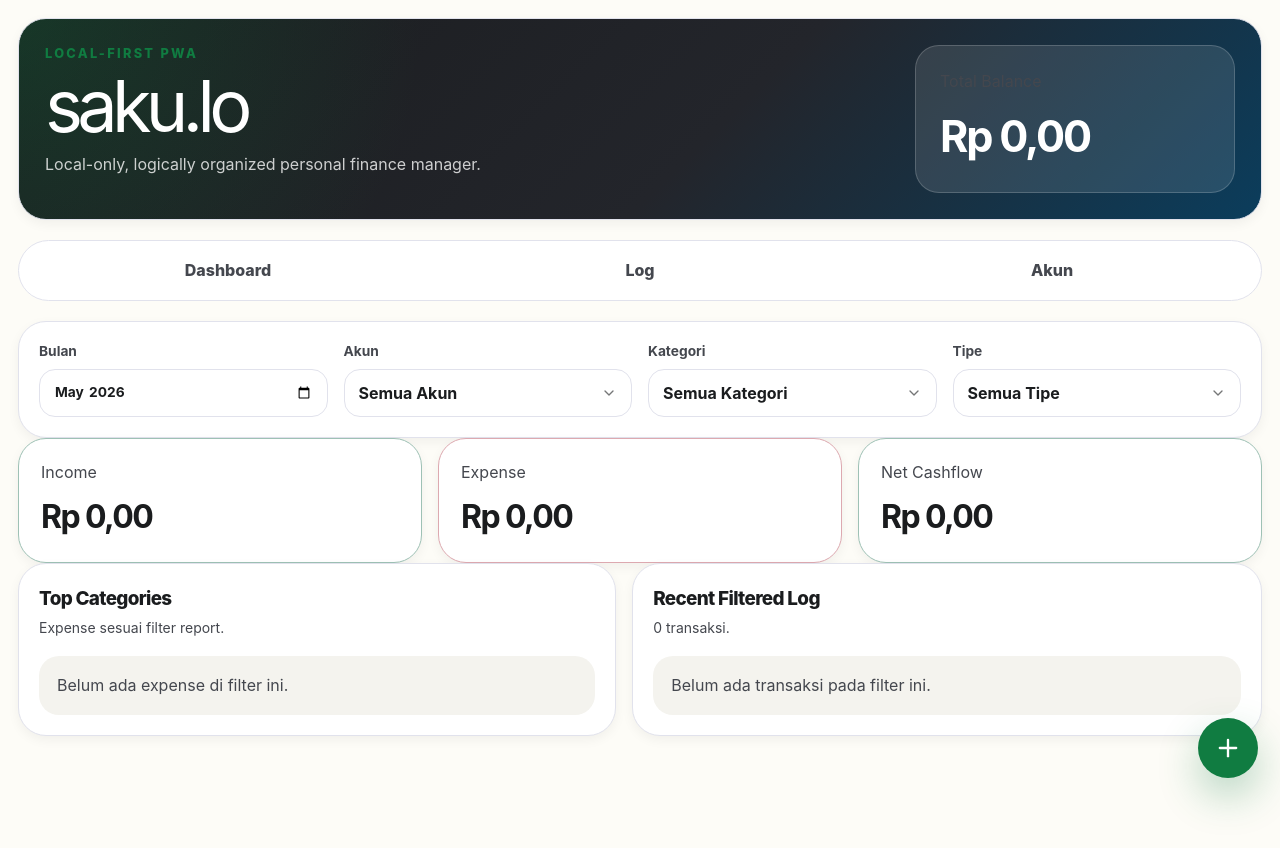
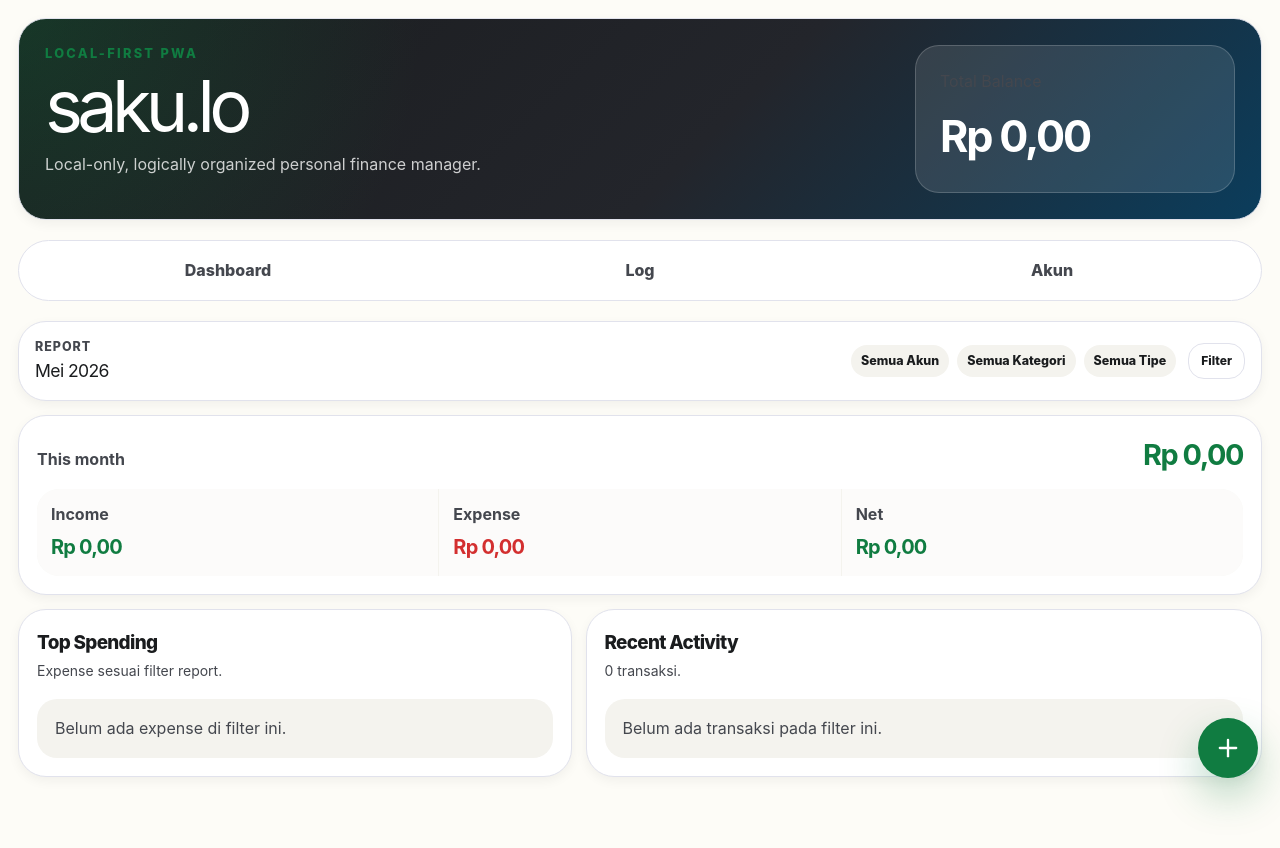
Before and after one commit to kurniawan2805/sakulo, a React (Vite) app: page / in a window 1280 px wide. Shown: the top 848 px of the page. Built offline with nearby package versions, Linux system fonts and the light colour scheme.

Commit message:
Refine dashboard layout

```diff
--- a/src/App.css
+++ b/src/App.css
@@ -70,6 +70,109 @@
   gap: 16px;
 }
 
+.dashboard-stack {
+  display: flex;
+  flex-direction: column;
+  gap: 14px;
+}
+
+.dashboard-grid {
+  display: grid;
+  gap: 14px;
+  grid-template-columns: minmax(0, 0.9fr) minmax(0, 1.1fr);
+}
+
+.dashboard-toolbar {
+  align-items: center;
+  display: grid;
+  gap: 12px;
+  grid-template-columns: auto minmax(0, 1fr) auto;
+  padding: 16px;
+}
+
+.toolbar-kicker {
+  color: var(--muted);
+  display: block;
+  font-size: 0.78rem;
+  font-weight: 800;
+  letter-spacing: 0.08em;
+  text-transform: uppercase;
+}
+
+.dashboard-toolbar h2 {
+  font-size: 1.1rem;
+  margin-top: 2px;
+}
+
+.filter-chips {
+  display: flex;
+  flex-wrap: wrap;
+  gap: 8px;
+  justify-content: flex-end;
+  min-width: 0;
+}
+
+.filter-chips span {
+  background: var(--soft-bg);
+  border-radius: 999px;
+  color: var(--text-h);
+  font-size: 0.78rem;
+  font-weight: 800;
+  max-width: 180px;
+  overflow: hidden;
+  padding: 7px 10px;
+  text-overflow: ellipsis;
+  white-space: nowrap;
+}
+
+.overview-card {
+  padding: 18px;
+}
+
+.overview-heading {
+  align-items: baseline;
+  display: flex;
+  justify-content: space-between;
+  margin-bottom: 14px;
+}
+
+.overview-heading span,
+.overview-grid span {
+  color: var(--muted);
+  font-weight: 750;
+}
+
+.overview-heading strong {
+  font-size: clamp(1.15rem, 4vw, 1.8rem);
+  letter-spacing: -0.05em;
+}
+
+.overview-grid {
+  background: var(--soft-bg);
+  border-radius: 22px;
+  display: grid;
+  gap: 1px;
+  grid-template-columns: repeat(3, minmax(0, 1fr));
+  overflow: hidden;
+}
+
+.overview-grid > div {
+  background: color-mix(in srgb, var(--surface) 72%, transparent);
+  display: flex;
+  flex-direction: column;
+  gap: 6px;
+  min-width: 0;
+  padding: 14px;
+}
+
+.overview-grid strong {
+  font-size: clamp(0.95rem, 3vw, 1.25rem);
+  letter-spacing: -0.04em;
+  overflow: hidden;
+  text-overflow: ellipsis;
+  white-space: nowrap;
+}
+
 .metrics-grid {
   grid-template-columns: repeat(3, minmax(0, 1fr));
 }
@@ -87,6 +190,10 @@
   grid-template-columns: repeat(4, minmax(0, 1fr));
 }
 
+.compact-filter-panel {
+  animation: filter-in 160ms ease-out;
+}
+
 .tab-nav {
   background: var(--surface);
   border: 1px solid var(--border);
@@ -96,8 +203,6 @@
   gap: 6px;
   grid-template-columns: repeat(3, 1fr);
   padding: 6px;
-  position: sticky;
-  top: 12px;
   z-index: 5;
 }
 
@@ -299,6 +404,10 @@ button:focus-visible {
   gap: 12px;
 }
 
+.compact-panel {
+  padding: 18px;
+}
+
 .category-row,
 .transaction-item,
 .account-item {
@@ -308,6 +417,18 @@ button:focus-visible {
   display: grid;
   gap: 12px;
   padding: 12px;
+}
+
+.compact-panel .category-row,
+.compact-transaction-list .transaction-item {
+  background: transparent;
+  border-radius: 16px;
+  padding: 8px 0;
+}
+
+.compact-panel .category-row + .category-row,
+.compact-transaction-list .transaction-item + .transaction-item {
+  border-top: 1px solid var(--border);
 }
 
 .category-row {
@@ -358,6 +479,33 @@ button:focus-visible {
   display: block;
   line-height: 1.35;
   margin-top: 2px;
+}
+
+.spending-bar {
+  background: color-mix(in srgb, var(--border) 50%, transparent);
+  border-radius: 999px;
+  display: block;
+  height: 5px;
+  margin-top: 8px;
+  overflow: hidden;
+  width: 100%;
+}
+
+.spending-bar span {
+  border-radius: inherit;
+  display: block;
+  height: 100%;
+}
+
+@keyframes filter-in {
+  from {
+    opacity: 0;
+    transform: translateY(-4px);
+  }
+  to {
+    opacity: 1;
+    transform: translateY(0);
+  }
 }
 
 .transaction-main {
@@ -523,7 +671,17 @@ button:focus-visible {
   .metrics-grid,
   .content-grid,
   .accounts-grid,
-  .filter-panel {
+  .filter-panel,
+  .dashboard-grid,
+  .dashboard-toolbar {
+    grid-template-columns: 1fr;
+  }
+
+  .filter-chips {
+    justify-content: flex-start;
+  }
+
+  .overview-grid {
     grid-template-columns: 1fr;
   }
 
--- a/src/App.tsx
+++ b/src/App.tsx
@@ -12,7 +12,6 @@ import {
   getTimestamp,
   makeId,
   type Account,
-  type CashflowType,
   type Category,
   type MoneyTransaction,
   type PrimaryCurrency,
@@ -72,6 +71,7 @@ function App() {
   const [tab, setTab] = useState<Tab>('dashboard')
   const [quickAddOpen, setQuickAddOpen] = useState(false)
   const [quickAddStep, setQuickAddStep] = useState<QuickAddStep>('type')
+  const [dashboardFiltersOpen, setDashboardFiltersOpen] = useState(false)
   const [snapshot, setSnapshot] = useState<Snapshot>({ accounts: [], categories: [], transactions: [] })
   const [primaryCurrency, setPrimaryCurrency] = useState<PrimaryCurrency>('IDR')
   const [filters, setFilters] = useState<ReportFilters>({
@@ -297,10 +297,12 @@ function App() {
           <DashboardTab
             accounts={activeAccounts}
             categories={snapshot.categories}
+            filtersOpen={dashboardFiltersOpen}
             filters={filters}
             formatMoney={formatMoney}
             reportTotals={reportTotals}
             setFilters={setFilters}
+            setFiltersOpen={setDashboardFiltersOpen}
             topCategories={topCategories}
             transactions={filteredTransactions.slice(0, 5)}
           />
@@ -364,34 +366,79 @@ function DashboardTab({
   accounts,
   categories,
   filters,
+  filtersOpen,
   formatMoney,
   reportTotals,
   setFilters,
+  setFiltersOpen,
   topCategories,
   transactions,
 }: {
   accounts: Account[]
   categories: Category[]
   filters: ReportFilters
+  filtersOpen: boolean
   formatMoney: FormatMoney
   reportTotals: { income: number; expense: number; net: number }
   setFilters: React.Dispatch<React.SetStateAction<ReportFilters>>
+  setFiltersOpen: React.Dispatch<React.SetStateAction<boolean>>
   topCategories: Array<{ category: Category; amount: number }>
   transactions: MoneyTransaction[]
 }) {
+  const selectedAccount = accounts.find((account) => account.id === filters.accountId)
+  const selectedCategory = categories.find((category) => category.id === filters.categoryId)
+
   return (
-    <>
-      <ReportFiltersPanel accounts={accounts} categories={categories} filters={filters} setFilters={setFilters} />
-      <section className="metrics-grid" aria-label="Filtered summary">
-        <Metric formatMoney={formatMoney} label="Income" value={reportTotals.income} tone="income" />
-        <Metric formatMoney={formatMoney} label="Expense" value={reportTotals.expense} tone="expense" />
-        <Metric formatMoney={formatMoney} label="Net Cashflow" value={reportTotals.net} tone={reportTotals.net >= 0 ? 'income' : 'expense'} />
+    <section className="dashboard-stack">
+      <Card className="dashboard-toolbar">
+        <div>
+          <span className="toolbar-kicker">Report</span>
+          <h2>{formatMonthLabel(filters.month)}</h2>
+        </div>
+        <div className="filter-chips" aria-label="Active filters">
+          <span>{selectedAccount?.name || 'Semua Akun'}</span>
+          <span>{selectedCategory ? `${selectedCategory.icon} ${selectedCategory.name}` : 'Semua Kategori'}</span>
+          <span>{filters.type === 'all' ? 'Semua Tipe' : filters.type}</span>
+        </div>
+        <Button size="sm" variant="outline" type="button" onClick={() => setFiltersOpen((current) => !current)}>
+          {filtersOpen ? 'Tutup Filter' : 'Filter'}
+        </Button>
+      </Card>
+
+      {filtersOpen && <ReportFiltersPanel compact accounts={accounts} categories={categories} filters={filters} setFilters={setFilters} />}
+
+      <OverviewPanel formatMoney={formatMoney} totals={reportTotals} />
+
+      <section className="dashboard-grid">
+        <TopCategoriesPanel compact expense={reportTotals.expense} formatMoney={formatMoney} topCategories={topCategories.slice(0, 3)} />
+        <TransactionsPanel compact accounts={accounts} categories={categories} formatMoney={formatMoney} onDelete={null} title="Recent Activity" transactions={transactions.slice(0, 3)} />
       </section>
-      <section className="content-grid">
-        <TopCategoriesPanel expense={reportTotals.expense} formatMoney={formatMoney} topCategories={topCategories} />
-        <TransactionsPanel accounts={accounts} categories={categories} formatMoney={formatMoney} onDelete={null} title="Recent Filtered Log" transactions={transactions} />
-      </section>
-    </>
+    </section>
+  )
+}
+
+function OverviewPanel({ formatMoney, totals }: { formatMoney: FormatMoney; totals: { income: number; expense: number; net: number } }) {
+  return (
+    <Card className="overview-card">
+      <div className="overview-heading">
+        <span>This month</span>
+        <strong className={totals.net >= 0 ? 'income' : 'expense'}>{formatMoney(totals.net)}</strong>
+      </div>
+      <div className="overview-grid">
+        <div>
+          <span>Income</span>
+          <strong className="income">{formatMoney(totals.income)}</strong>
+        </div>
+        <div>
+          <span>Expense</span>
+          <strong className="expense">{formatMoney(totals.expense)}</strong>
+        </div>
+        <div>
+          <span>Net</span>
+          <strong className={totals.net >= 0 ? 'income' : 'expense'}>{formatMoney(totals.net)}</strong>
+        </div>
+      </div>
+    </Card>
   )
 }
 
@@ -594,16 +641,18 @@ function AccountsTab({
 function ReportFiltersPanel({
   accounts,
   categories,
+  compact = false,
   filters,
   setFilters,
 }: {
   accounts: Account[]
   categories: Category[]
+  compact?: boolean
   filters: ReportFilters
   setFilters: React.Dispatch<React.SetStateAction<ReportFilters>>
 }) {
   return (
-    <Card className="filter-panel">
+    <Card className={compact ? 'filter-panel compact-filter-panel' : 'filter-panel'}>
       <Label>
         Bulan
         <Input type="month" value={filters.month} onChange={(event) => setFilters((current) => ({ ...current, month: event.target.value }))} />
@@ -742,18 +791,20 @@ function TransactionFormPanel({
 }
 
 function TopCategoriesPanel({
+  compact = false,
   expense,
   formatMoney,
   topCategories,
 }: {
+  compact?: boolean
   expense: number
   formatMoney: FormatMoney
   topCategories: Array<{ category: Category; amount: number }>
 }) {
   return (
-    <Card>
+    <Card className={compact ? 'compact-panel' : ''}>
       <CardHeader className="panel-heading">
-        <CardTitle>Top Categories</CardTitle>
+        <CardTitle>{compact ? 'Top Spending' : 'Top Categories'}</CardTitle>
         <CardDescription>Expense sesuai filter report.</CardDescription>
       </CardHeader>
       <CardContent className="category-list">
@@ -763,6 +814,7 @@ function TopCategoriesPanel({
             <div>
               <strong>{category.name}</strong>
               <small>{Math.round((amount / Math.max(expense, 1)) * 100)}% dari expense</small>
+              {compact && <span className="spending-bar"><span style={{ width: `${Math.round((amount / Math.max(expense, 1)) * 100)}%`, background: category.color }} /></span>}
             </div>
             <span>{formatMoney(amount)}</span>
           </div>
@@ -775,6 +827,7 @@ function TopCategoriesPanel({
 function TransactionsPanel({
   accounts,
   categories,
+  compact = false,
   formatMoney,
   onDelete,
   title,
@@ -782,18 +835,19 @@ function TransactionsPanel({
 }: {
   accounts: Account[]
   categories: Category[]
+  compact?: boolean
   formatMoney: FormatMoney
   onDelete: ((id: string) => void) | null
   title: string
   transactions: MoneyTransaction[]
 }) {
   return (
-    <Card className="transaction-list-panel">
+    <Card className={compact ? 'transaction-list-panel compact-panel' : 'transaction-list-panel'}>
       <CardHeader className="panel-heading">
         <CardTitle>{title}</CardTitle>
         <CardDescription>{transactions.length} transaksi.</CardDescription>
       </CardHeader>
-      <CardContent className="transaction-list">
+      <CardContent className={compact ? 'transaction-list compact-transaction-list' : 'transaction-list'}>
         {transactions.length === 0 ? <p className="empty-state">Belum ada transaksi pada filter ini.</p> : transactions.map((transaction) => (
           <TransactionItem accounts={accounts} categories={categories} formatMoney={formatMoney} key={transaction.id} onDelete={onDelete} transaction={transaction} />
         ))}
@@ -838,19 +892,21 @@ function TransactionItem({
   )
 }
 
-function Metric({ formatMoney, label, value, tone }: { formatMoney: FormatMoney; label: string; value: number; tone: CashflowType }) {
-  return (
-    <Card className={`metric-card ${tone}`}>
-      <span>{label}</span>
-      <strong>{formatMoney(value)}</strong>
-    </Card>
-  )
-}
-
 function formatTransactionAmount(transaction: MoneyTransaction, formatMoney: FormatMoney) {
   if (transaction.type === 'income') return `+${formatMoney(transaction.amount)}`
   if (transaction.type === 'expense') return `-${formatMoney(transaction.amount)}`
   return formatMoney(transaction.amount)
 }
 
+function formatMonthLabel(month: string) {
+  if (!month) return 'Semua Bulan'
+  const [year, monthIndex] = month.split('-').map(Number)
+  if (!year || !monthIndex) return month
+
+  return new Intl.DateTimeFormat('id-ID', {
+    month: 'long',
+    year: 'numeric',
+  }).format(new Date(year, monthIndex - 1, 1))
+}
+
 export default App
```
Also changed, not shown: 1 other file (tests, documents, lock files or other folders).
